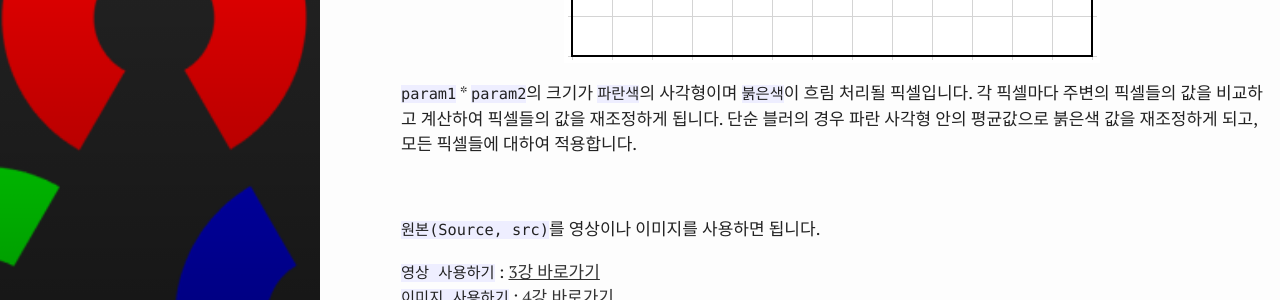
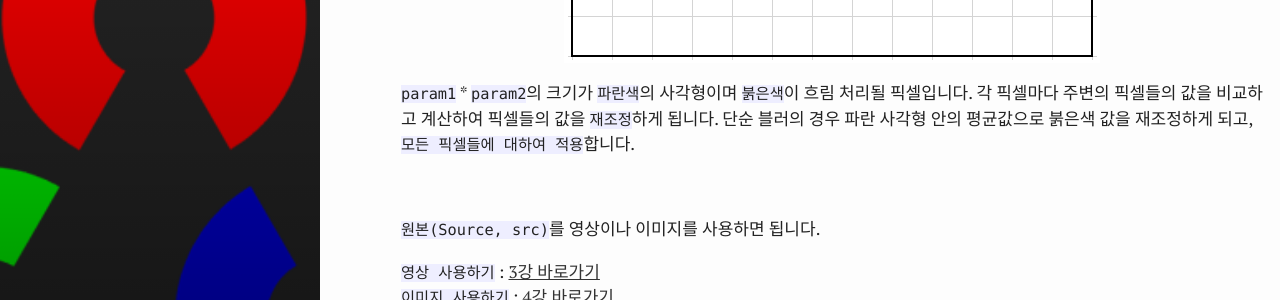
Before and after one commit to test076923/076923.github.io, a Jekyll site: the page built from _posts/2017-10-19-C#-opencv-13.md, in a window 1280 px wide and 900 px high, scrolled down 1063 px. Shown: the part 179-479 px from the top of the window. Built offline with Jekyll 4.4.1, drawn with Linux system fonts in a browser that asks for light colours; comment, search, counter and statistics services are not loaded.

Commit message:
Update 2017-10-19-C#-opencv-13.md

```diff
--- a/_posts/2017-10-19-C#-opencv-13.md
+++ b/_posts/2017-10-19-C#-opencv-13.md
@@ -18,7 +18,7 @@ star: true
 영상이나 이미지를 `흐림 효과`를 주어 번지게 하기 위해 사용합니다. 해당 픽셀의 `주변값들과 비교`하고 계산하여 픽셀들의 `색상 값을 재조정`합니다.
 
 [![7]({{ site.images }}/C/opencv/ch13/7.png)]({{ site.images }}/C/opencv/ch13/7.png)
-`param1` * `param2`의 크기가 `파란색`의 사각형이며 `붉은색`이 흐림 처리될 픽셀입니다. 각 픽셀마다 주변의 픽셀들의 값을 비교하고 계산하여 픽셀들의 값을 재조정하게 됩니다. 단순 블러의 경우 파란 사각형 안의 평균값으로 붉은색 값을 재조정하게 되고, 모든 픽셀들에 대하여 적용합니다.
+`param1` * `param2`의 크기가 `파란색`의 사각형이며 `붉은색`이 흐림 처리될 픽셀입니다. 각 픽셀마다 주변의 픽셀들의 값을 비교하고 계산하여 픽셀들의 값을 `재조정`하게 됩니다. 단순 블러의 경우 파란 사각형 안의 평균값으로 붉은색 값을 재조정하게 되고, `모든 픽셀들에 대하여 적용`합니다.
 
 <br>
 
@@ -105,6 +105,8 @@ Cv.Smooth(src, blur, SmoothType.Gaussian);
     4. `SmoothType.Gaussian ` - 가우시안 블러 : param1 * param2 크기 픽셀들의 가중치 합, 가로 방향 표준편차(param3), 세로 방향 표준 편차(parma4)
     5. `SmoothType.Median` - 중간값 블러 : param1 * param2 크기 픽셀들의 중간값
 
+<br>
+
 * Tip : 가우시안 블러에서 param3, param4 자체적 계산에 의해 계산합니다. 주로 `3*3, 5*5, 7*7`을 사용합니다.
 * Tip : `중간값`이란? 평균이 아닌 순서들의 중간에 있는 값입니다. `1, 2, 3, 100, 10000`이라면 중간 값은 `3`입니다.
 
```
